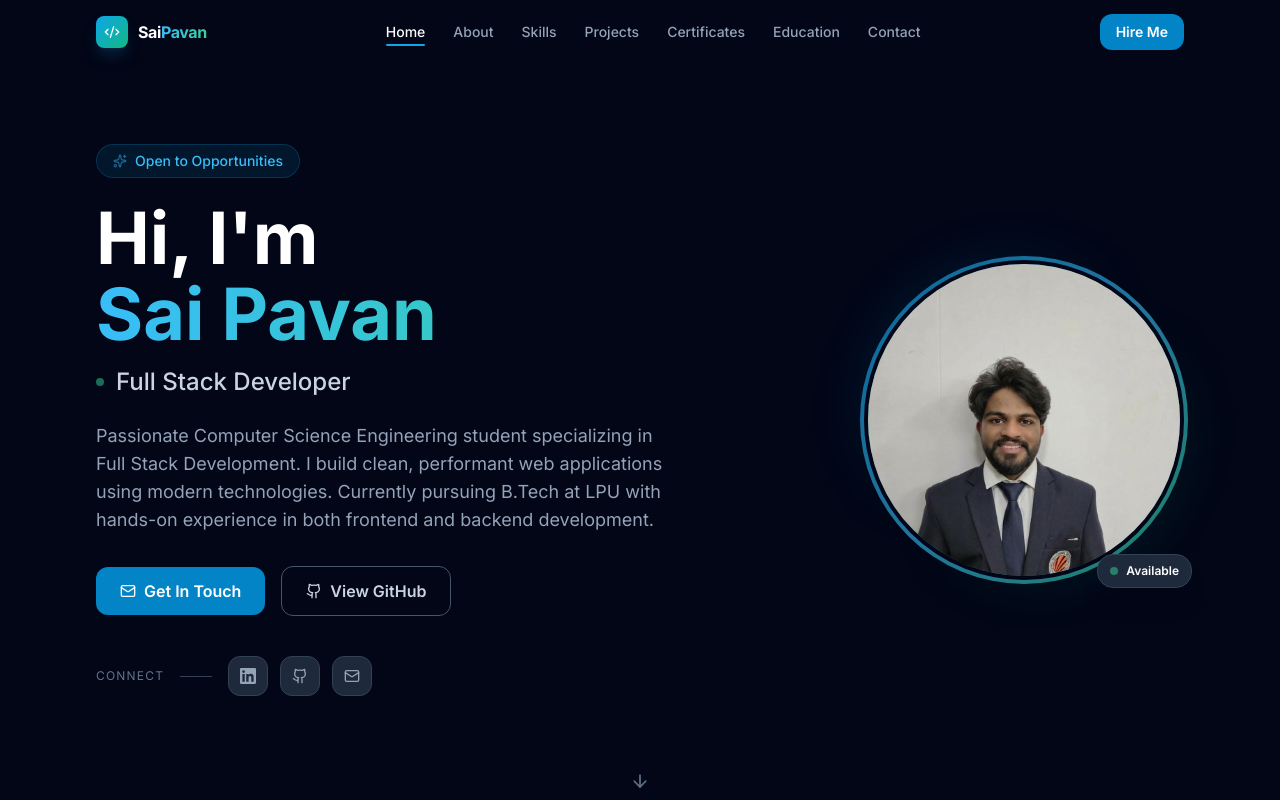
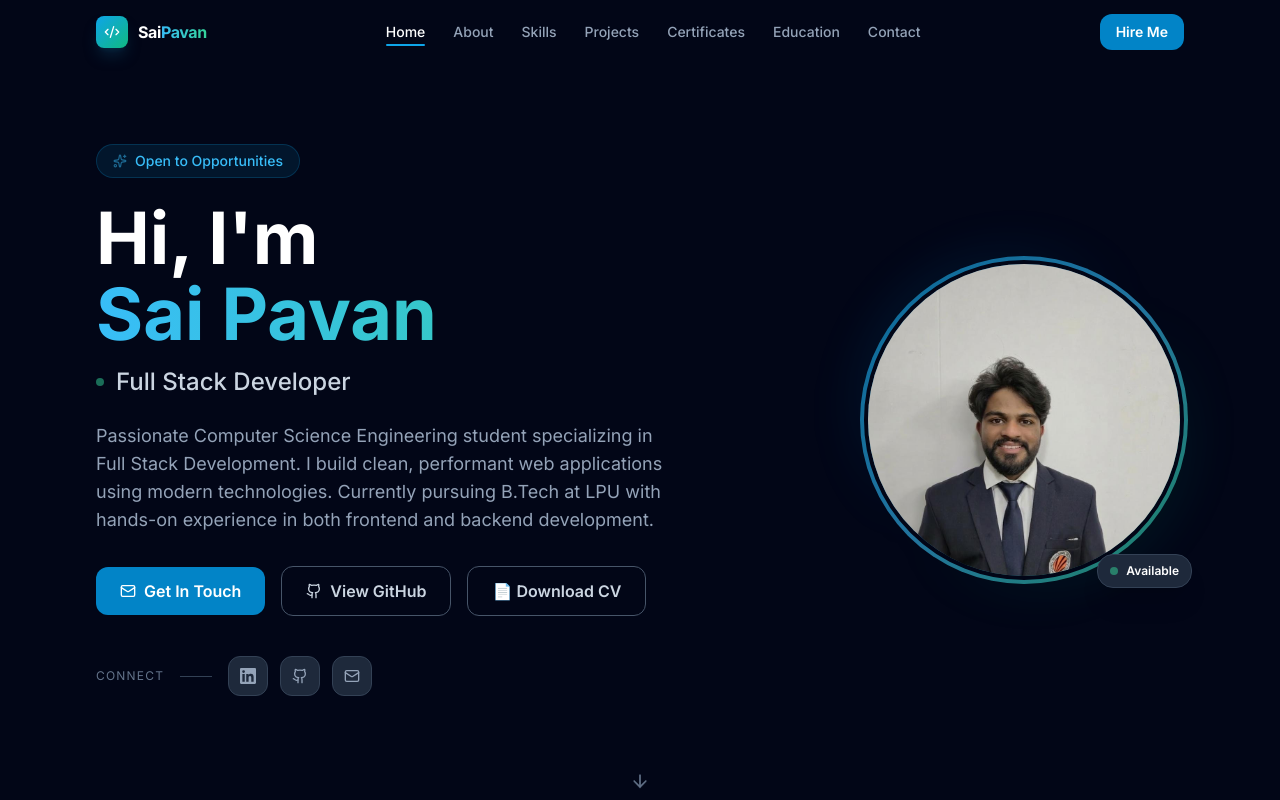
Before and after one commit to saipavanganta/Portfolio, a React (Vite) app in the folder portfolio/: page / in a window 1280 px wide. Shown: the top 800 px of the page. Built offline with nearby package versions, Linux system fonts and the light colour scheme.

Commit message:
download cv option

```diff
--- a/portfolio/src/components/Hero.jsx
+++ b/portfolio/src/components/Hero.jsx
@@ -61,6 +61,9 @@ export default function Hero() {
               <a href={personal.github} target="_blank" rel="noreferrer" className="btn-outline">
                 <Github size={16} /> View GitHub
               </a>
+             <a href="/Ganta_Sai_Pavan_CV.pdf" download className="btn-outline">
+  📄 Download CV
+</a>
             </div>
 
             {/* Social Links */}
```
Also changed, not shown: 1 other file (tests, documents, lock files or other folders).
